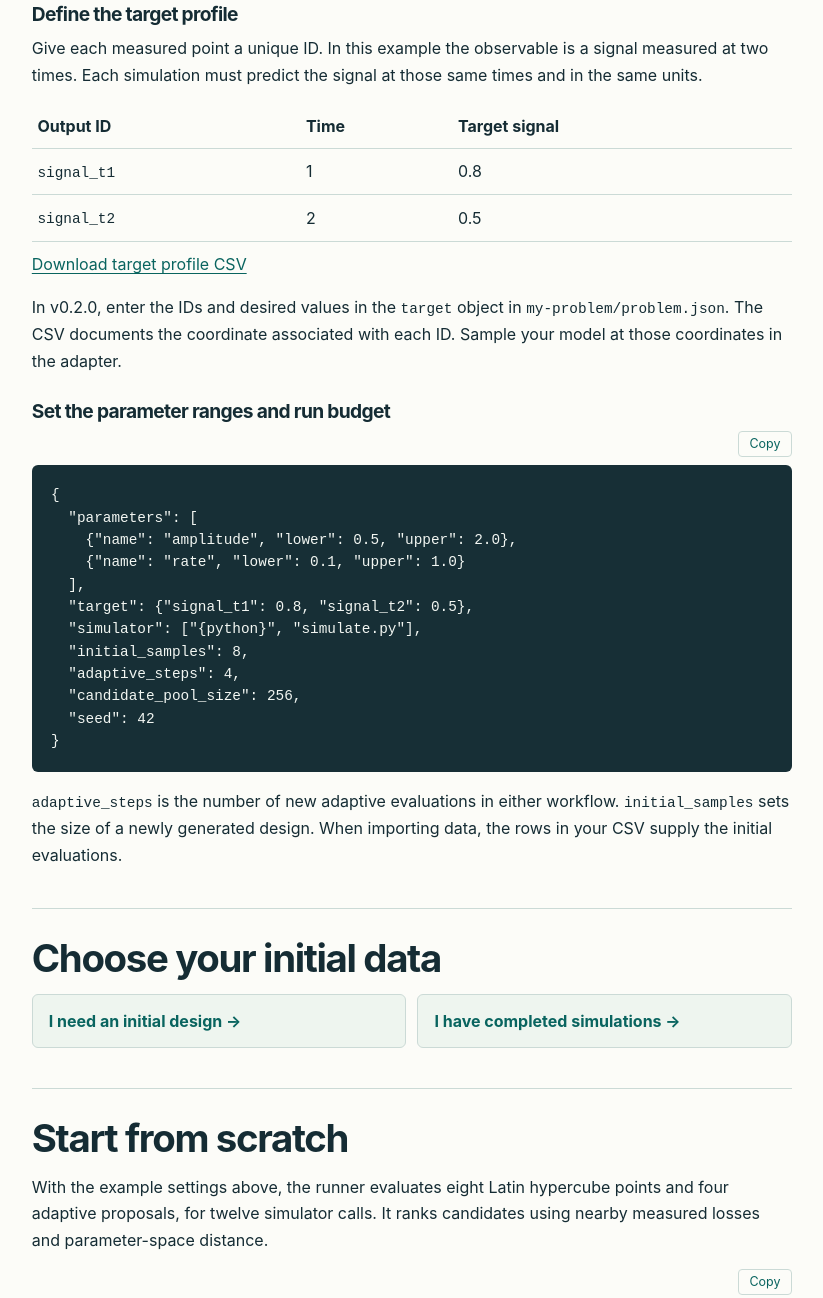
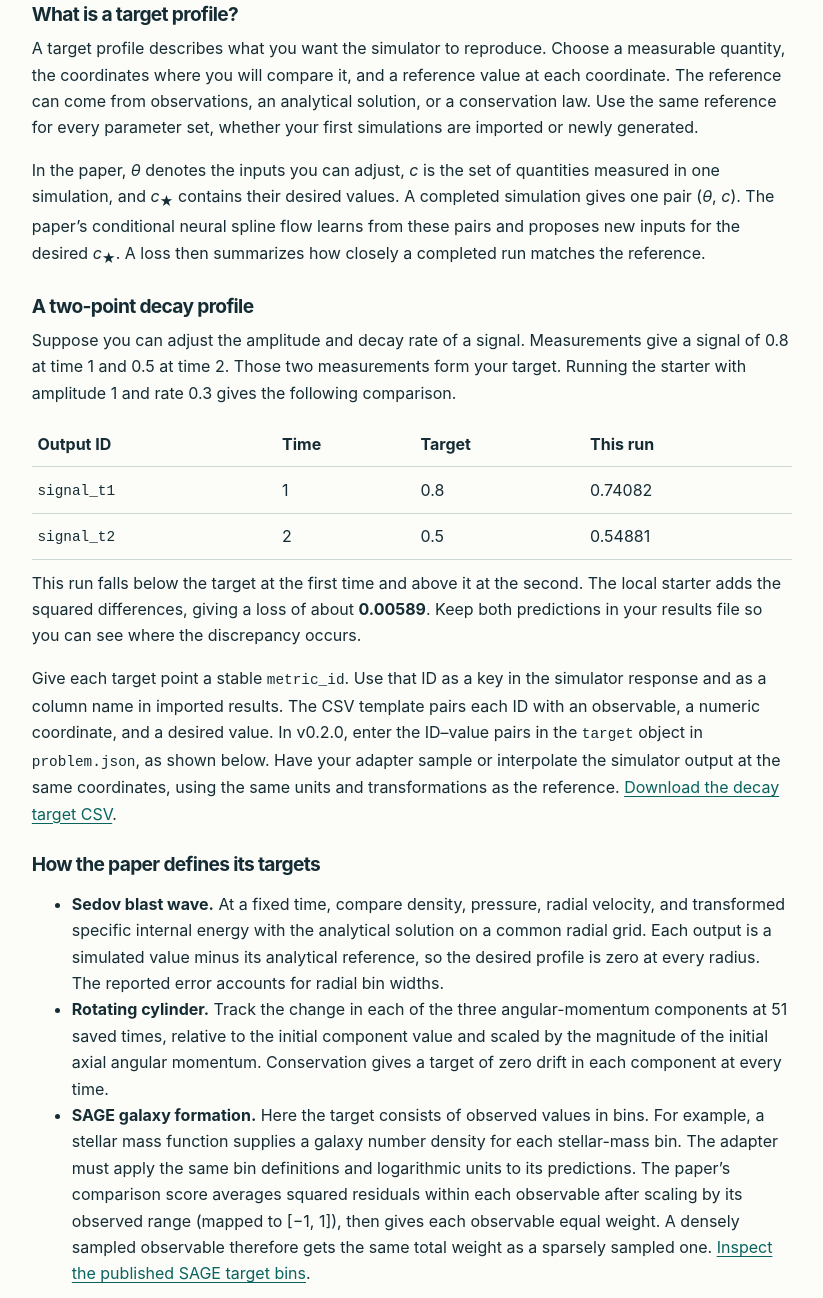
Before and after one commit to YvonneWANGYY/calibration, a plain HTML site: page guide/index.html in a window 1280 px wide. Shown: the part 942-2240 px from the top of the page, without its empty margins (325-1148 px from the left). Drawn offline with Linux system fonts and the light colour scheme.

Commit message:
Explain calibration target profiles with manuscript examples

```diff
--- a/guide/index.html
+++ b/guide/index.html
@@ -21,9 +21,20 @@ h1,h2,h3{line-height:1.15;letter-spacing:-.035em}h1{font-size:clamp(2.8rem,6vw,4
 source .venv/bin/activate
 python -m pip install 'git+https://github.com/YvonneWANGYY/calibration.git@v0.2.0'
 autocalibration init my-problem</code></pre><p>The new directory contains <code>problem.json</code> and a working <code>simulate.py</code>. Run the remaining shell commands from its parent directory.</p></section>
-<section id="target"><h2>Set up the calibration problem</h2><p>Both workflows use the same parameter ranges, target profile, simulator command, and adaptive iteration count in <code>my-problem/problem.json</code>.</p><h3>Define the target profile</h3><p>Give each measured point a unique ID. In this example the observable is a signal measured at two times. Each simulation must predict the signal at those same times and in the same units.</p>
-<table><thead><tr><th>Output ID</th><th>Time</th><th>Target signal</th></tr></thead><tbody><tr><td><code>signal_t1</code></td><td>1</td><td>0.8</td></tr><tr><td><code>signal_t2</code></td><td>2</td><td>0.5</td></tr></tbody></table>
-<p><a download href="target-profile.csv">Download target profile CSV</a></p><p>In v0.2.0, enter the IDs and desired values in the <code>target</code> object in <code>my-problem/problem.json</code>. The CSV documents the coordinate associated with each ID. Sample your model at those coordinates in the adapter.</p>
+<section id="target"><h2>Set up the calibration problem</h2><p>Both workflows use the same parameter ranges, target profile, simulator command, and adaptive iteration count in <code>my-problem/problem.json</code>.</p><h3 id="target-profile">What is a target profile?</h3>
+<p>A target profile describes what you want the simulator to reproduce. Choose a measurable quantity, the coordinates where you will compare it, and a reference value at each coordinate. The reference can come from observations, an analytical solution, or a conservation law. Use the same reference for every parameter set, whether your first simulations are imported or newly generated.</p>
+<p>In the paper, <var>θ</var> denotes the inputs you can adjust, <var>c</var> is the set of quantities measured in one simulation, and <var>c</var><sub>★</sub> contains their desired values. A completed simulation gives one pair (<var>θ</var>, <var>c</var>). The paper’s conditional neural spline flow learns from these pairs and proposes new inputs for the desired <var>c</var><sub>★</sub>. A loss then summarizes how closely a completed run matches the reference.</p>
+<h3>A two-point decay profile</h3>
+<p>Suppose you can adjust the amplitude and decay rate of a signal. Measurements give a signal of 0.8 at time 1 and 0.5 at time 2. Those two measurements form your target. Running the starter with amplitude 1 and rate 0.3 gives the following comparison.</p>
+<table><thead><tr><th>Output ID</th><th>Time</th><th>Target</th><th>This run</th></tr></thead><tbody><tr><td><code>signal_t1</code></td><td>1</td><td>0.8</td><td>0.74082</td></tr><tr><td><code>signal_t2</code></td><td>2</td><td>0.5</td><td>0.54881</td></tr></tbody></table>
+<p>This run falls below the target at the first time and above it at the second. The local starter adds the squared differences, giving a loss of about <strong>0.00589</strong>. Keep both predictions in your results file so you can see where the discrepancy occurs.</p>
+<p>Give each target point a stable <code>metric_id</code>. Use that ID as a key in the simulator response and as a column name in imported results. The CSV template pairs each ID with an observable, a numeric coordinate, and a desired value. In v0.2.0, enter the ID–value pairs in the <code>target</code> object in <code>problem.json</code>, as shown below. Have your adapter sample or interpolate the simulator output at the same coordinates, using the same units and transformations as the reference. <a download href="target-profile.csv">Download the decay target CSV</a>.</p>
+<h3>How the paper defines its targets</h3>
+<ul>
+<li><strong>Sedov blast wave.</strong> At a fixed time, compare density, pressure, radial velocity, and transformed specific internal energy with the analytical solution on a common radial grid. Each output is a simulated value minus its analytical reference, so the desired profile is zero at every radius. The reported error accounts for radial bin widths.</li>
+<li><strong>Rotating cylinder.</strong> Track the change in each of the three angular-momentum components at 51 saved times, relative to the initial component value and scaled by the magnitude of the initial axial angular momentum. Conservation gives a target of zero drift in each component at every time.</li>
+<li><strong>SAGE galaxy formation.</strong> Here the target consists of observed values in bins. For example, a stellar mass function supplies a galaxy number density for each stellar-mass bin. The adapter must apply the same bin definitions and logarithmic units to its predictions. The paper’s comparison score averages squared residuals within each observable after scaling by its observed range (mapped to [−1, 1]), then gives each observable equal weight. A densely sampled observable therefore gets the same total weight as a sparsely sampled one. <a href="https://github.com/YvonneWANGYY/calibration/blob/v0.2.0/src/autocalibration/paper_sage/comparison_target.json">Inspect the published SAGE target bins</a>.</li>
+</ul>
 <h3>Set the parameter ranges and run budget</h3>
 <pre id="problem"><code>{
   &quot;parameters&quot;: [
```
